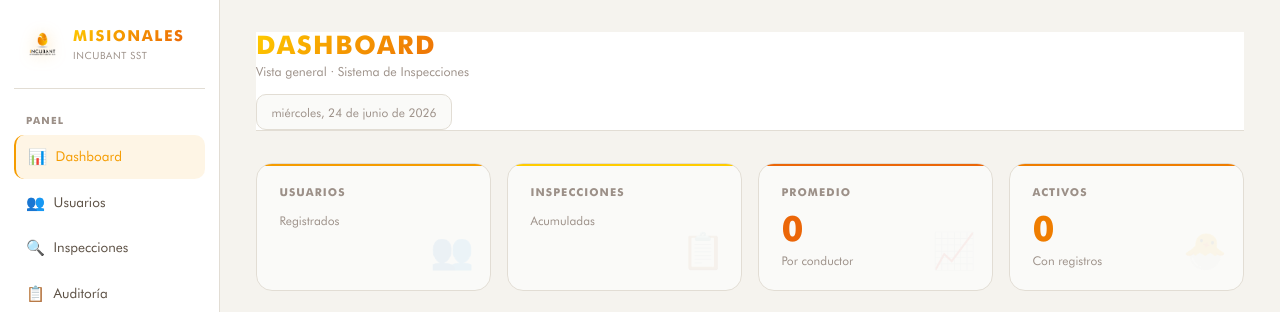
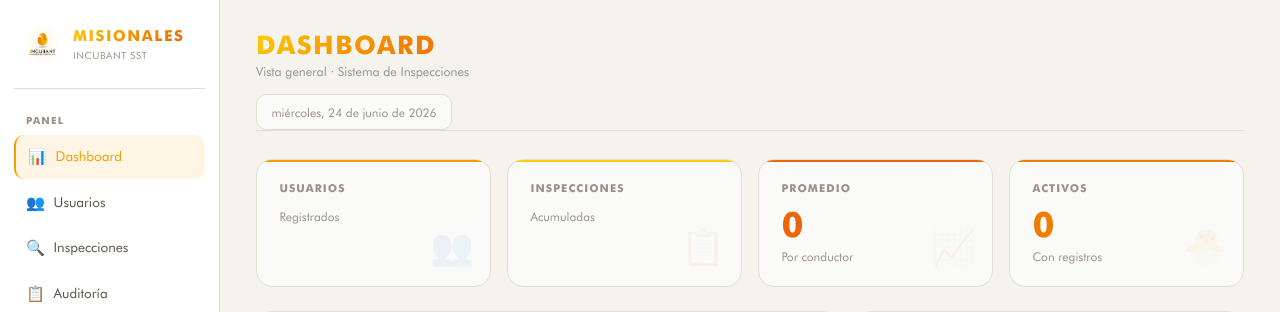
Before and after one commit to Sant-Beco/Misionales, a Python web app: template app/templates/admin/dashboard.html in a window 1280 px wide. Shown: the top 312 px of the page. Run offline with Jinja, Linux system fonts and the light colour scheme; the template is opened without the code that fills it, so the values that code supplies are empty.

Commit message:
mejoras color topbar dashboard

```diff
--- a/app/templates/admin/dashboard.html
+++ b/app/templates/admin/dashboard.html
@@ -92,10 +92,7 @@
     /* ══════════════════════════════════════════
        TOPBAR
     ══════════════════════════════════════════ */
-    .topbar {
-      display: flex; justify-content: space-between; align-items: flex-start;
-      margin-bottom: 2rem; gap: 0.75rem; flex-wrap: wrap;
-    }
+    .topbar { display: flex; justify-content: space-between; align-items: flex-start; margin-bottom: 1.75rem; flex-wrap: wrap; gap: 0.75rem; background: transparent !important; position: relative; z-index: 10; }
     .page-title {
       font-size: 1.6rem; font-weight: 700; letter-spacing: 0.06em;
       text-transform: uppercase; background: var(--grad-brand);
```
